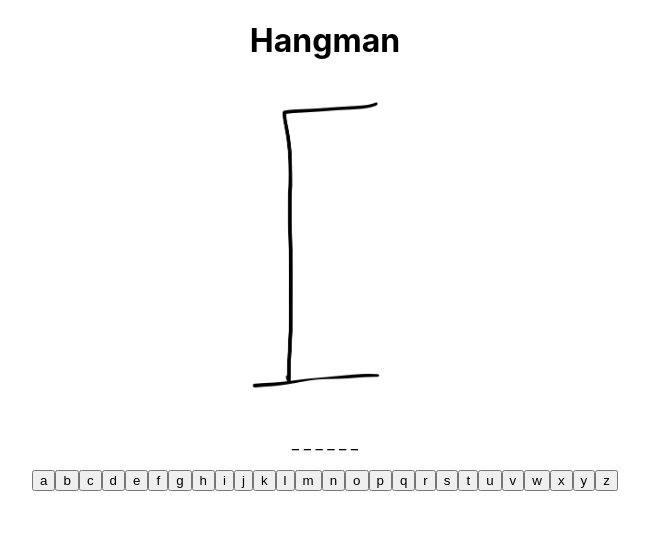
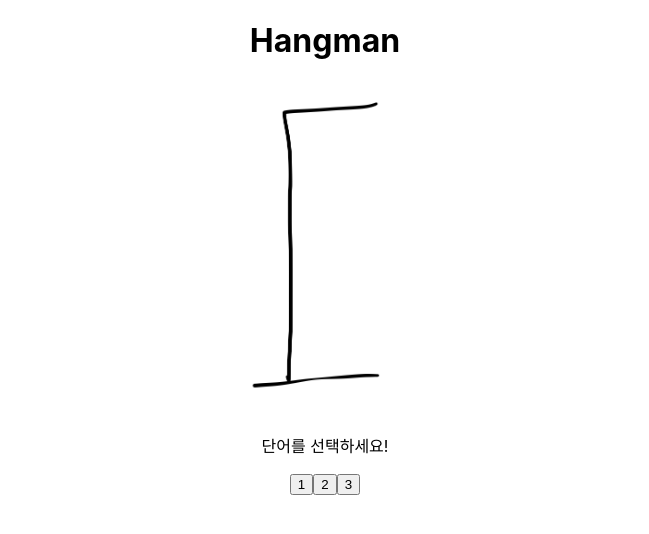
Before and after one commit to HongYeseul/hangman-1st-coyukdae, a React (Create React App) app: page / in a window 1280 px wide. Shown: the top 534 px of the page, without its empty margins (315-964 px from the left). Built offline with nearby package versions, Linux system fonts and the light colour scheme.

Commit message:
#2 첫 화면에서 3개의 버튼으로 단어 선택 가능하게 하기

```diff
--- a/src/Hangman.js
+++ b/src/Hangman.js
@@ -15,11 +15,12 @@ import img8 from "./imgs/hangman-9.jpg";
 export default function Hangman(){
 
     const images = [img0, img1, img2, img3, img4, img5, img6, img7, img8]
-    let [정답, 정답변경] = useState(randomWord());
+    let [정답, 정답변경] = useState();
     let [추측알파벳, 추측알파벳추가] = useState(new Set());
     let [알파벳맞췄을때reload, 알파벳맞췄을때reload변경] = useState(0);
 
     let [틀린횟수, 틀린횟수변경] = useState(0)
+    let [단어선택번호, 단어선택번호변경] = useState(0);
 
     // resetGame(){
     //     this.setState({
@@ -33,7 +34,6 @@ export default function Hangman(){
             틀린횟수변경(틀린횟수+1);
         }
         알파벳맞췄을때reload변경(알파벳맞췄을때reload+1)
-        console.log("추측 알파벳: ", 추측알파벳);
         btnDisabled(abc)
     }
 
@@ -56,12 +56,36 @@ export default function Hangman(){
         ))
     }
 
+    function selectWordBtnClick(index){
+        단어선택번호변경(index)
+        let arr = [randomWord(), randomWord(), randomWord()]
+        정답변경(arr[단어선택번호])
+    }
+
+    function selectWord(){
+        return "abc".split("").map((abc, index) => (
+            <button
+            key={index}
+            value={index}
+            id={"btn_"+index}
+            onClick={(e)=>selectWordBtnClick(index)}
+            >
+            {index+1}
+            </button>
+        ))
+    }
+
     return(
         <div className="hangman">
             <h1>Hangman</h1>
             <img src={images[틀린횟수]} style={{width:"20%"}}></img>
-
             {
+                단어선택번호 === 0 ?
+                    <div>
+                        <p>단어를 선택하세요!</p>
+                        <p className="select-word">{selectWord()}</p>
+                    </div>
+                    :
                 정답 === guessedWord().join("") ?
                     <div>
                         <p>You WIN!</p>
```
Lines whose indentation alone changed are shown as unchanged.
